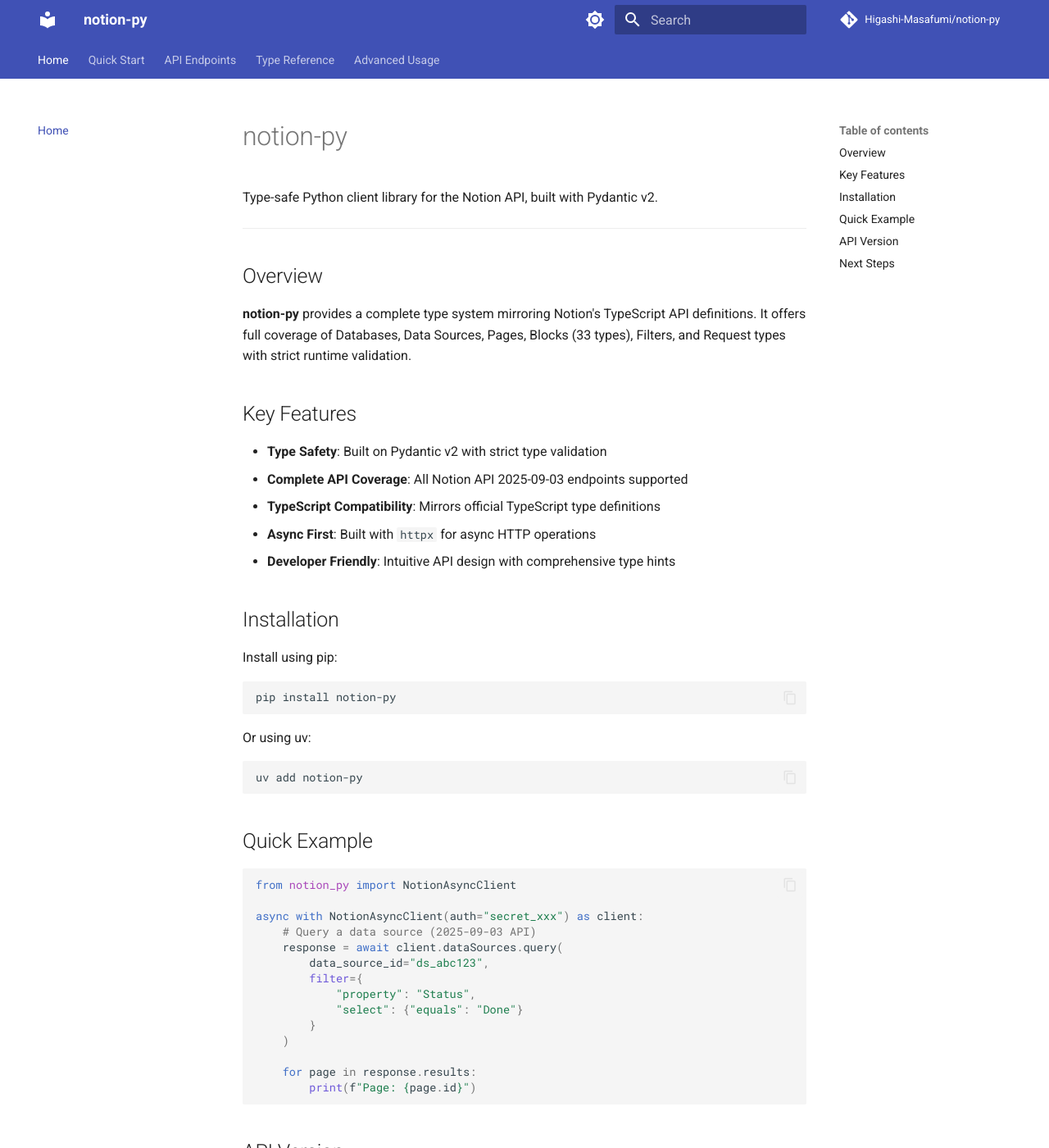
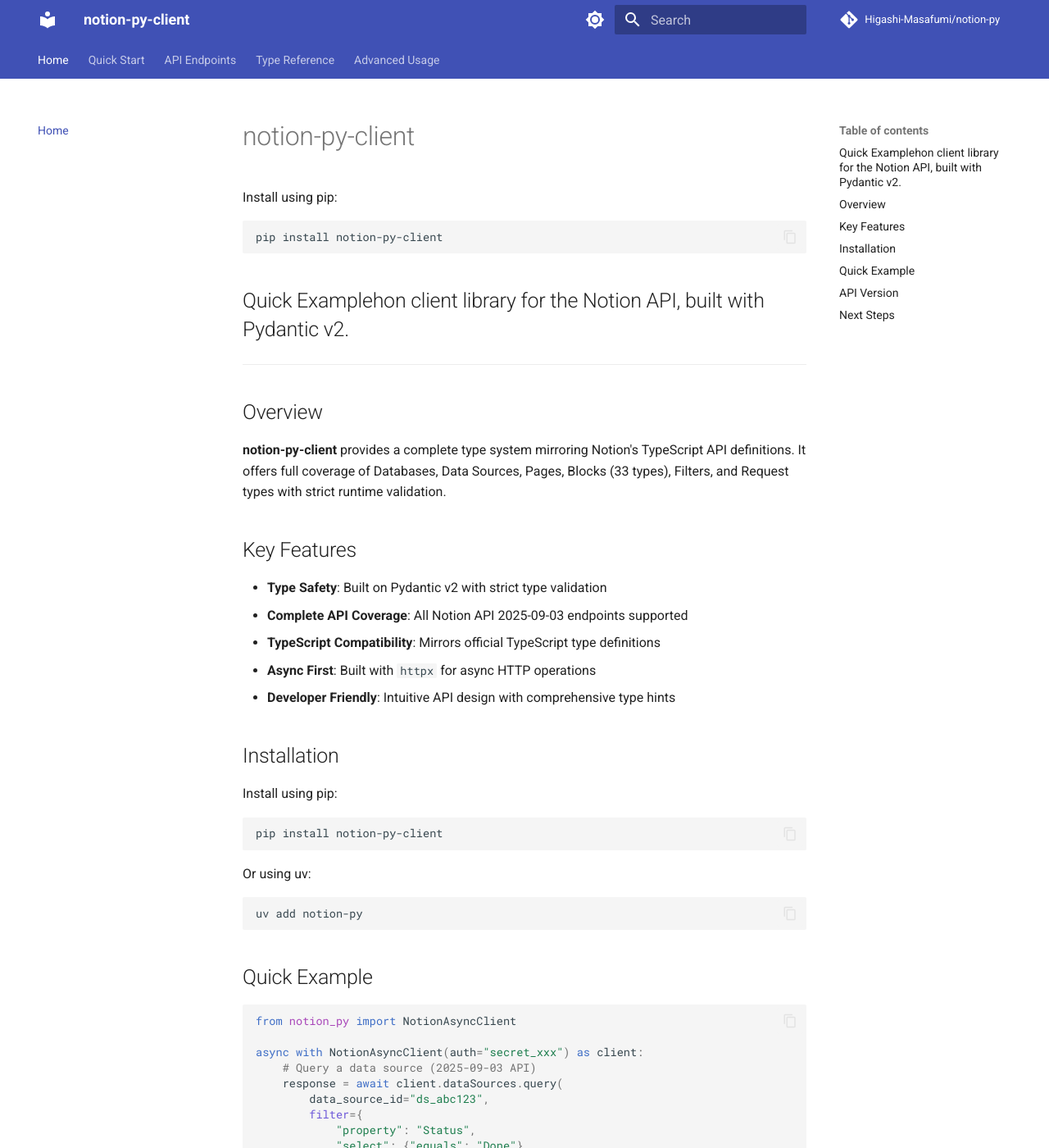
Before and after one commit to Higashi-Masafumi/notion-py, an MkDocs documentation site: the page built from docs/index.md, in a window 1280 px wide and 1400 px high. Shown: the whole window at 82% size. Built offline with MkDocs 1.6.1 and Material for MkDocs 9.7.7, drawn with Linux system fonts in a browser that asks for light colours; comment, search, counter and statistics services are not loaded.

Commit message:
fix: update documentation to reflect correct package name 'notion-py-client'

````diff
--- a/docs/index.md
+++ b/docs/index.md
@@ -1,12 +1,18 @@
-# notion-py
+# notion-py-client
 
-Type-safe Python client library for the Notion API, built with Pydantic v2.
+Install using pip:
+
+```bash
+pip install notion-py-client
+```
+
+## Quick Examplehon client library for the Notion API, built with Pydantic v2.
 
 ---
 
 ## Overview
 
-**notion-py** provides a complete type system mirroring Notion's TypeScript API definitions. It offers full coverage of Databases, Data Sources, Pages, Blocks (33 types), Filters, and Request types with strict runtime validation.
+**notion-py-client** provides a complete type system mirroring Notion's TypeScript API definitions. It offers full coverage of Databases, Data Sources, Pages, Blocks (33 types), Filters, and Request types with strict runtime validation.
 
 ## Key Features
 
@@ -21,7 +27,7 @@
 Install using pip:
 
 ```bash
-pip install notion-py
+pip install notion-py-client
 ```
 
 Or using uv:
--- a/docs/quickstart.md
+++ b/docs/quickstart.md
@@ -1,13 +1,13 @@
 # Quick Start
 
-This guide will help you get started with notion-py.
+This guide will help you get started with notion-py-client.
 
 ## Installation
 
 Install the package:
 
 ```bash
-pip install notion-py
+pip install notion-py-client
 ```
 
 ## Authentication
--- a/mkdocs.yml
+++ b/mkdocs.yml
@@ -1,4 +1,4 @@
-site_name: notion-py
+site_name: notion-py-client
 site_description: Type-safe Python client for Notion API
 site_author: Masafumi Higashi
 site_url: https://higashi-masafumi.github.io/notion-py/
````
